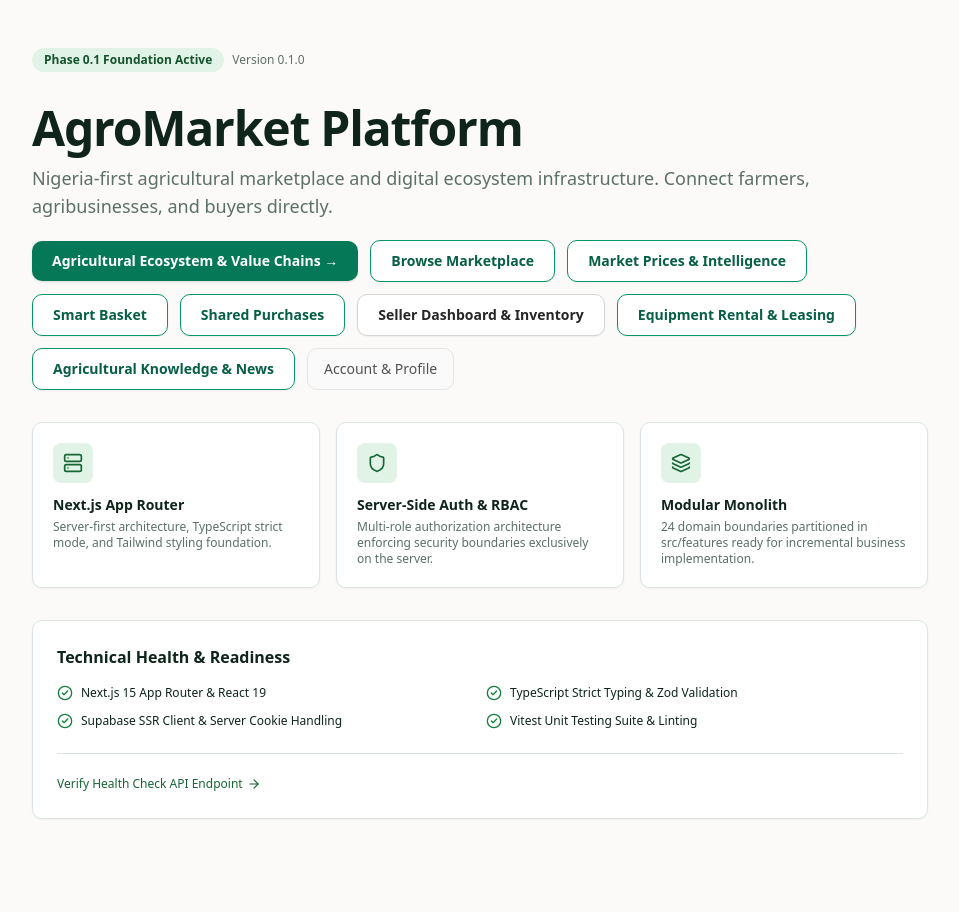
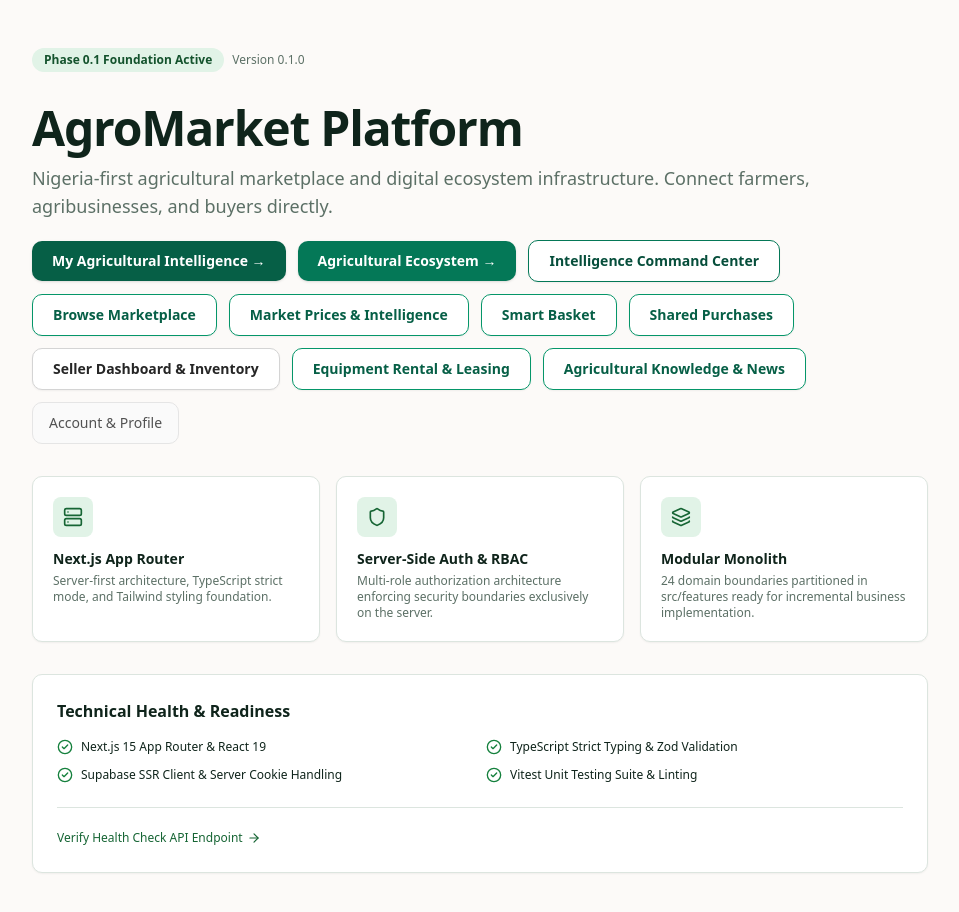
Before and after one commit to idrisososanwo/AgroMarket-Final-version, a Next.js app: page / in a window 1280 px wide. Shown: the top 912 px of the page, without its empty margins (160-1119 px from the left). Before the commit the page ends 867 px from the top, so only its background shows below. Built offline with nearby package versions, Linux system fonts and the light colour scheme.

Commit message:
feat: link My Agricultural Intelligence and Intelligence Command Center on home page

```diff
--- a/src/app/page.tsx
+++ b/src/app/page.tsx
@@ -25,10 +25,22 @@
 
           <div className="flex flex-wrap items-center gap-3 pt-2">
             <Link
+              href="/my-intelligence"
+              className="inline-flex items-center justify-center rounded-lg bg-emerald-800 px-5 py-2.5 text-sm font-semibold text-white shadow hover:bg-emerald-900 transition"
+            >
+              My Agricultural Intelligence &rarr;
+            </Link>
+            <Link
               href="/ecosystem"
               className="inline-flex items-center justify-center rounded-lg bg-emerald-700 px-5 py-2.5 text-sm font-semibold text-white shadow hover:bg-emerald-800 transition"
             >
-              Agricultural Ecosystem & Value Chains &rarr;
+              Agricultural Ecosystem &rarr;
+            </Link>
+            <Link
+              href="/intelligence"
+              className="inline-flex items-center justify-center rounded-lg border border-emerald-700 bg-white px-5 py-2.5 text-sm font-semibold text-emerald-900 shadow-sm hover:bg-emerald-50 transition"
+            >
+              Intelligence Command Center
             </Link>
             <Link
               href="/marketplace"
```
